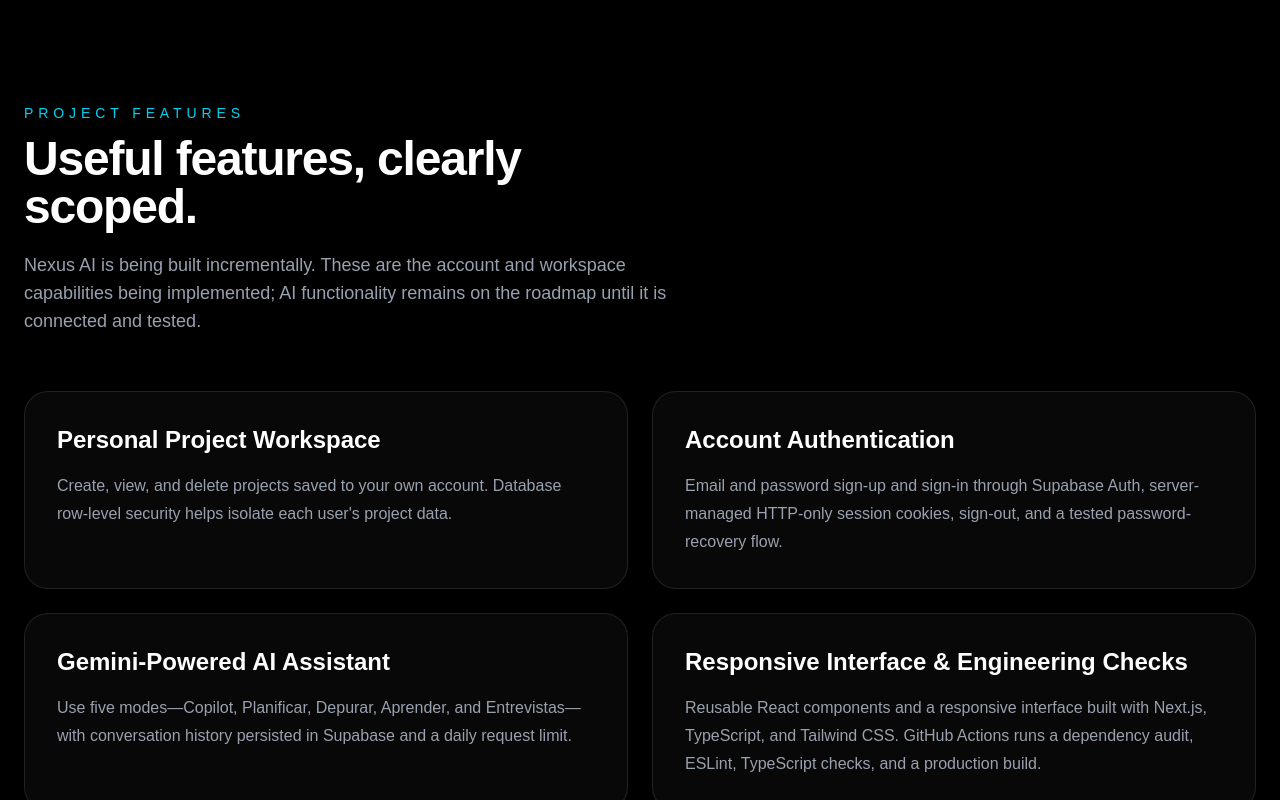
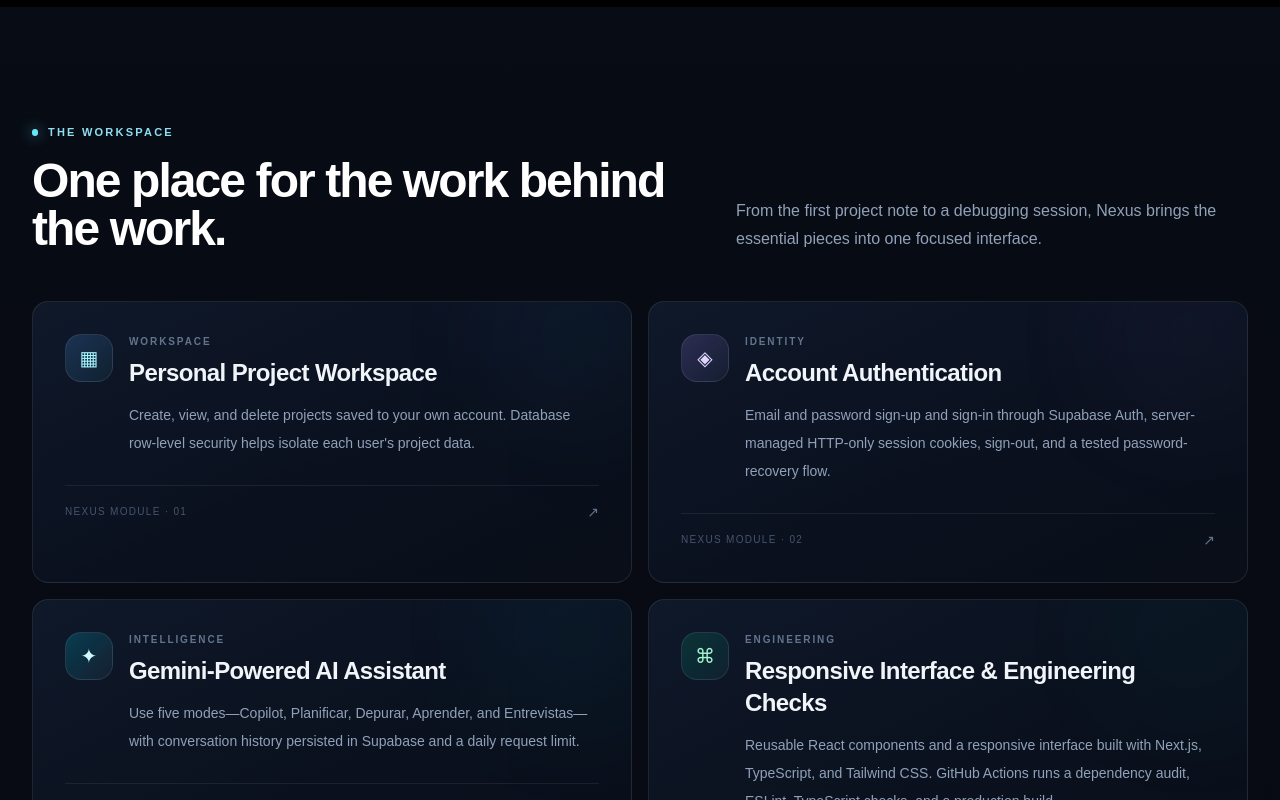
Before and after one commit to Dleteo/Nexus-AI, a Next.js app: page / in a window 1280 px wide. Shown: the part 1100-1900 px from the top of the page. Built offline with nearby package versions, Linux system fonts and the light colour scheme; no server answers.

Commit message:
Build richer feature panels in the Nexus workspace style

```diff
--- a/components/sections/Features.tsx
+++ b/components/sections/Features.tsx
@@ -1,23 +1,46 @@
 import { features } from "../../data/features";
-import Card from "../ui/Card";
 import SectionHeader from "../ui/SectionHeader";
+
+const accents = [
+  { icon: "▦", label: "WORKSPACE", tone: "from-blue-400/20 to-cyan-300/5 text-cyan-200" },
+  { icon: "◈", label: "IDENTITY", tone: "from-violet-400/20 to-blue-300/5 text-violet-200" },
+  { icon: "✦", label: "INTELLIGENCE", tone: "from-cyan-400/20 to-blue-300/5 text-cyan-100" },
+  { icon: "⌘", label: "ENGINEERING", tone: "from-emerald-400/15 to-cyan-300/5 text-emerald-200" },
+];
 
 export default function Features() {
   return (
-    <section id="features" className="relative scroll-mt-20 bg-black px-6 py-24 text-white">
+    <section id="features" className="nexus-section scroll-mt-20 px-5 py-24 text-white sm:px-8 sm:py-28">
       <div className="mx-auto max-w-7xl">
-        <SectionHeader
-          label="Project Features"
-          title="Useful features, clearly scoped."
-          description="Nexus AI is being built incrementally. These are the account and workspace capabilities being implemented; AI functionality remains on the roadmap until it is connected and tested."
-        />
-        <div className="grid gap-6 md:grid-cols-2">
-          {features.map((feature) => (
-            <Card key={feature.title}>
-              <h3 className="text-2xl font-semibold">{feature.title}</h3>
-              <p className="mt-4 leading-7 text-gray-400">{feature.description}</p>
-            </Card>
-          ))}
+        <div className="mb-12 flex flex-col justify-between gap-5 lg:flex-row lg:items-end">
+          <div className="max-w-2xl">
+            <p className="nexus-kicker mb-4">The workspace</p>
+            <h2 className="text-3xl font-semibold tracking-[-0.04em] sm:text-5xl">One place for the work behind the work.</h2>
+          </div>
+          <p className="max-w-lg text-sm leading-7 text-slate-400 sm:text-base">From the first project note to a debugging session, Nexus brings the essential pieces into one focused interface.</p>
+        </div>
+
+        <div className="grid gap-4 lg:grid-cols-2">
+          {features.map((feature, index) => {
+            const accent = accents[index % accents.length];
+            return (
+              <article key={feature.title} className="group relative overflow-hidden rounded-2xl border border-white/[0.09] bg-gradient-to-br from-[#101a2b]/95 via-[#0b1220]/95 to-[#090e18] p-6 transition duration-300 hover:-translate-y-0.5 hover:border-cyan-200/20 hover:shadow-[0_24px_70px_-44px_rgba(75,173,255,.35)] sm:p-8">
+                <div aria-hidden="true" className={`absolute -right-12 -top-14 size-48 rounded-full bg-gradient-to-br ${accent.tone.split(" ").slice(0,2).join(" ")} opacity-40 blur-3xl transition duration-500 group-hover:opacity-70`} />
+                <div className="relative flex items-start gap-4">
+                  <div className={`grid size-12 shrink-0 place-items-center rounded-2xl border border-white/[0.09] bg-gradient-to-br ${accent.tone} text-xl`}>{accent.icon}</div>
+                  <div className="min-w-0">
+                    <p className="text-[10px] font-bold tracking-[0.19em] text-slate-500">{accent.label}</p>
+                    <h3 className="mt-2 text-xl font-semibold tracking-tight text-slate-100 sm:text-2xl">{feature.title}</h3>
+                    <p className="mt-3 max-w-xl text-sm leading-7 text-slate-400">{feature.description}</p>
+                  </div>
+                </div>
+                <div className="relative mt-7 flex items-center justify-between border-t border-white/[0.07] pt-4">
+                  <span className="text-[10px] font-medium uppercase tracking-[0.13em] text-slate-600">NEXUS MODULE · {String(index + 1).padStart(2, "0")}</span>
+                  <span aria-hidden="true" className="text-sm text-slate-500 transition group-hover:translate-x-1 group-hover:text-cyan-200">↗</span>
+                </div>
+              </article>
+            );
+          })}
         </div>
       </div>
     </section>
```
